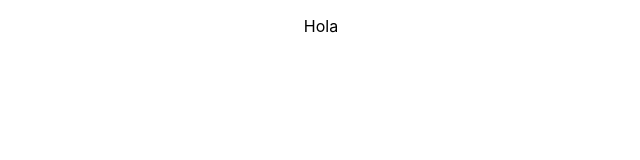
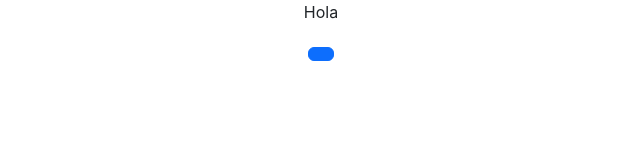
Before and after one commit to Sebastiangomezzz/zara_tech_test, a React (Create React App) app: page / in a window 1280 px wide. Shown: the top 160 px of the page, without its empty margins (319-959 px from the left). Built offline with nearby package versions, Linux system fonts and the light colour scheme.

Commit message:
changes to prettier config file

```diff
--- a/public/index.html
+++ b/public/index.html
@@ -3,41 +3,17 @@
   <head>
     <meta charset="utf-8" />
     <link rel="icon" href="%PUBLIC_URL%/favicon.ico" />
+    <link href="https://cdn.jsdelivr.net/npm/bootstrap@5.2.0/dist/css/bootstrap.min.css" rel="stylesheet" integrity="sha384-gH2yIJqKdNHPEq0n4Mqa/HGKIhSkIHeL5AyhkYV8i59U5AR6csBvApHHNl/vI1Bx" crossorigin="anonymous">
     <meta name="viewport" content="width=device-width, initial-scale=1" />
     <meta name="theme-color" content="#000000" />
     <meta
       name="description"
       content="Web site created using create-react-app"
     />
-    <link rel="apple-touch-icon" href="%PUBLIC_URL%/logo192.png" />
-    <!--
-      manifest.json provides metadata used when your web app is installed on a
-      user's mobile device or desktop. See https://developers.google.com/web/fundamentals/web-app-manifest/
-    -->
-    <link rel="manifest" href="%PUBLIC_URL%/manifest.json" />
-    <!--
-      Notice the use of %PUBLIC_URL% in the tags above.
-      It will be replaced with the URL of the `public` folder during the build.
-      Only files inside the `public` folder can be referenced from the HTML.
-
-      Unlike "/favicon.ico" or "favicon.ico", "%PUBLIC_URL%/favicon.ico" will
-      work correctly both with client-side routing and a non-root public URL.
-      Learn how to configure a non-root public URL by running `npm run build`.
-    -->
-    <title>React App</title>
+    <title>Zara Test Ecommerce</title>
   </head>
   <body>
     <noscript>You need to enable JavaScript to run this app.</noscript>
     <div id="root"></div>
-    <!--
-      This HTML file is a template.
-      If you open it directly in the browser, you will see an empty page.
-
-      You can add webfonts, meta tags, or analytics to this file.
-      The build step will place the bundled scripts into the <body> tag.
-
-      To begin the development, run `npm start` or `yarn start`.
-      To create a production bundle, use `npm run build` or `yarn build`.
-    -->
   </body>
 </html>
--- a/src/App.js
+++ b/src/App.js
@@ -2,8 +2,9 @@ import './App.css';
 
 export const App = () => {
   return (
-    <div className="App">
+    <div className='App'>
       <p>Hola</p>
+      <button className='btn btn-primary'></button>
     </div>
   );
 };
```
Also changed, not shown: 1 other file (tests, documents, lock files or other folders).
